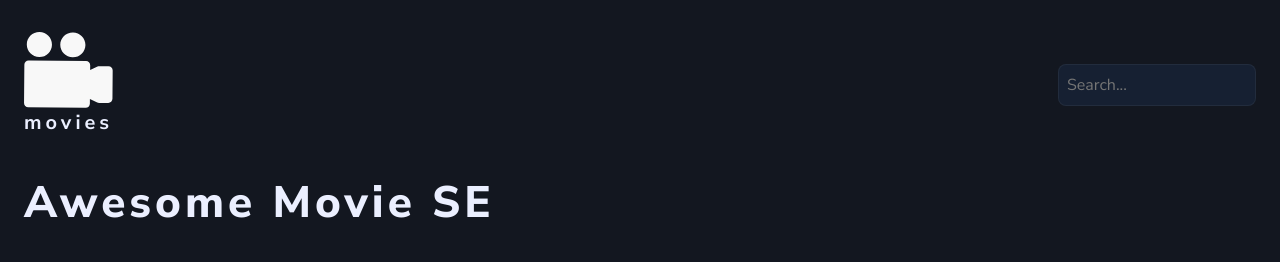
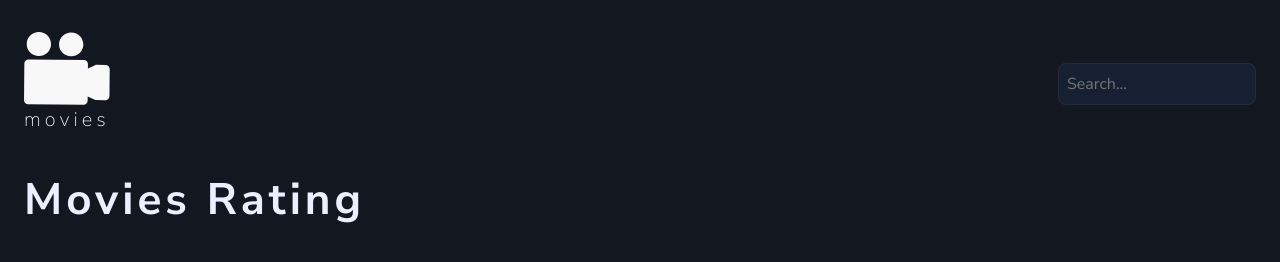
Before and after one commit to rwxdan/movies-rate-site, a plain HTML site: page index.html in a window 1280 px wide. Drawn offline with Linux system fonts and the light colour scheme; no server answers.

Commit message:
Reduce font-weights from h1 and .logo

```diff
--- a/dist/main.css
+++ b/dist/main.css
@@ -32,7 +32,7 @@ body {
 
 h1 {
   font-size: 2.75rem;
-  font-weight: 800;
+  font-weight: 700;
   color: var(--neutral-clr-400);
   letter-spacing: 4px;
 }
@@ -40,7 +40,7 @@ h1 {
 .primary-nav .logo {
   display: block;
   font-size: 1.25rem;
-  font-weight: 700;
+  font-weight: 200;
   color: var(--neutral-clr-400);
   text-decoration: none;
   letter-spacing: 4px;
--- a/index.html
+++ b/index.html
@@ -11,7 +11,7 @@
       crossorigin="anonymous"
     ></script>
     <link
-      href="https://fonts.googleapis.com/css2?family=Nunito+Sans:wght@400;700;800&display=swap"
+      href="https://fonts.googleapis.com/css2?family=Nunito+Sans:wght@200;400;700&display=swap"
       rel="stylesheet"
     />
     <link
@@ -22,7 +22,7 @@
     />
     <link rel="stylesheet" href="./dist/main.css" />
     <script type="module" src="./script.js"></script>
-    <title>Movies SE</title>
+    <title>Movies Rating</title>
   </head>
   <body>
     <main class="site">
@@ -42,7 +42,7 @@
         </form>
       </nav>
       <article>
-        <h1>Awesome Movie SE</h1>
+        <h1>Movies Rating</h1>
         <section id="content">
           <div class="site-grid">
             <div class="site-column"></div>
```
